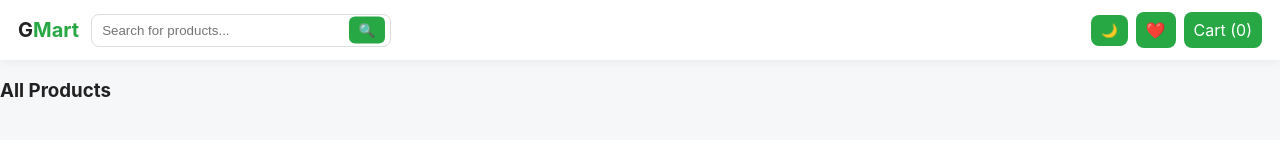
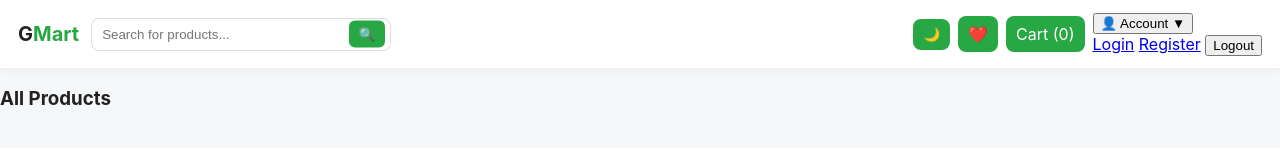
Before and after one commit to aniketkhoyani0-beep/Gmart, a plain HTML site: page frontend/index.html in a window 1280 px wide. Shown: the top 160 px of the page. Drawn offline with Linux system fonts and the light colour scheme; no server answers.

Commit message:
Update index.html

```diff
--- a/frontend/index.html
+++ b/frontend/index.html
@@ -33,6 +33,23 @@
     <a href="cart.html" class="cart-link">
       Cart (<span id="cartCount">0</span>)
     </a>
+    <div class="account-menu">
+  <button id="accountBtn" class="account-btn">
+    👤 <span id="accountName">Account</span> ▼
+  </button>
+
+  <div id="accountDropdown" class="account-dropdown">
+    <div class="account-info" id="accountInfo" style="display:none">
+      <strong id="userName">User</strong>
+      <small id="userEmail">email@example.com</small>
+    </div>
+
+    <a href="auth.html" id="loginBtn">Login</a>
+    <a href="auth.html" id="registerBtn">Register</a>
+    <button id="logoutBtn" class="logout-btn">Logout</button>
+  </div>
+</div>
+
   </div>
 </header>
 
```
